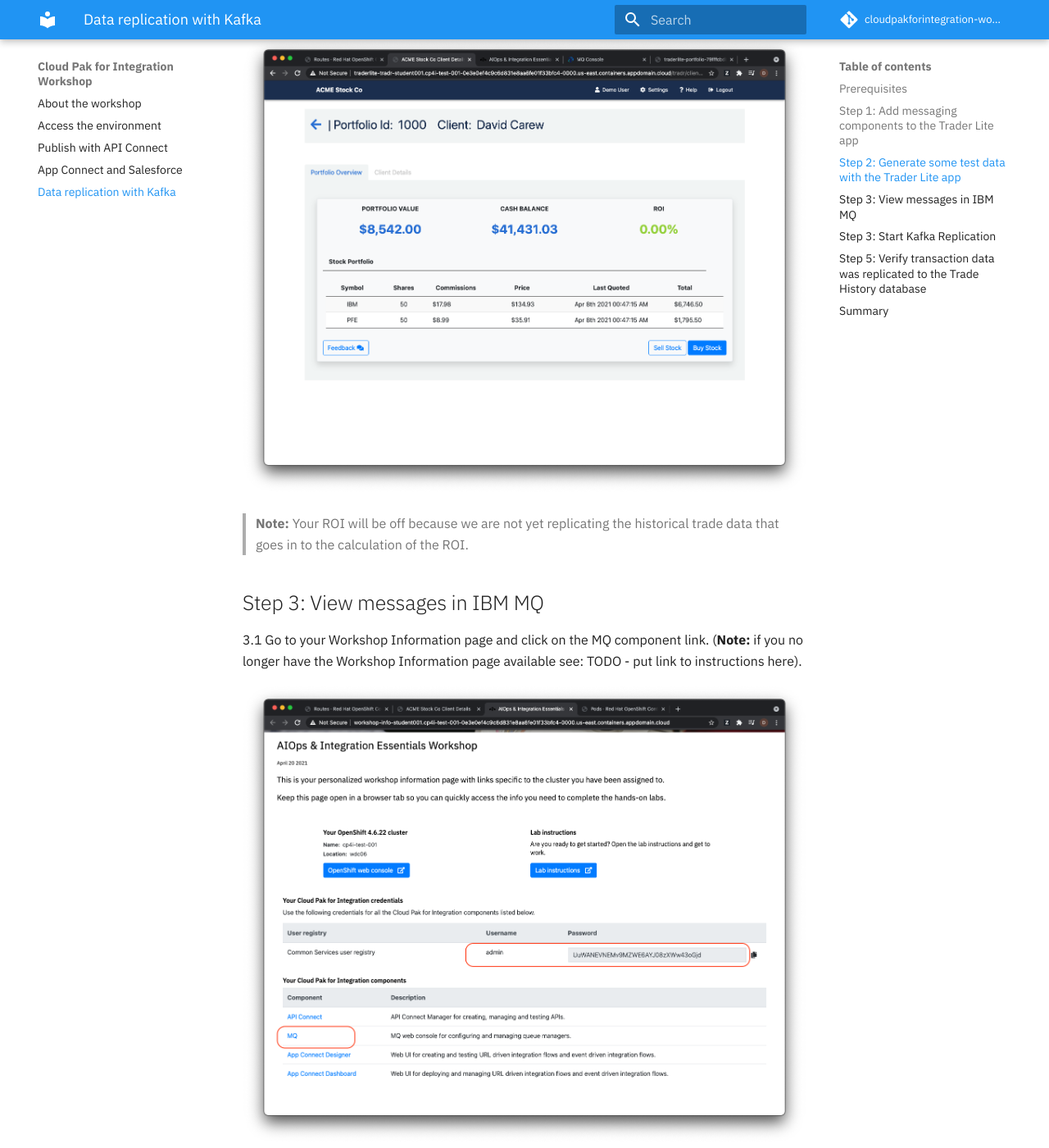
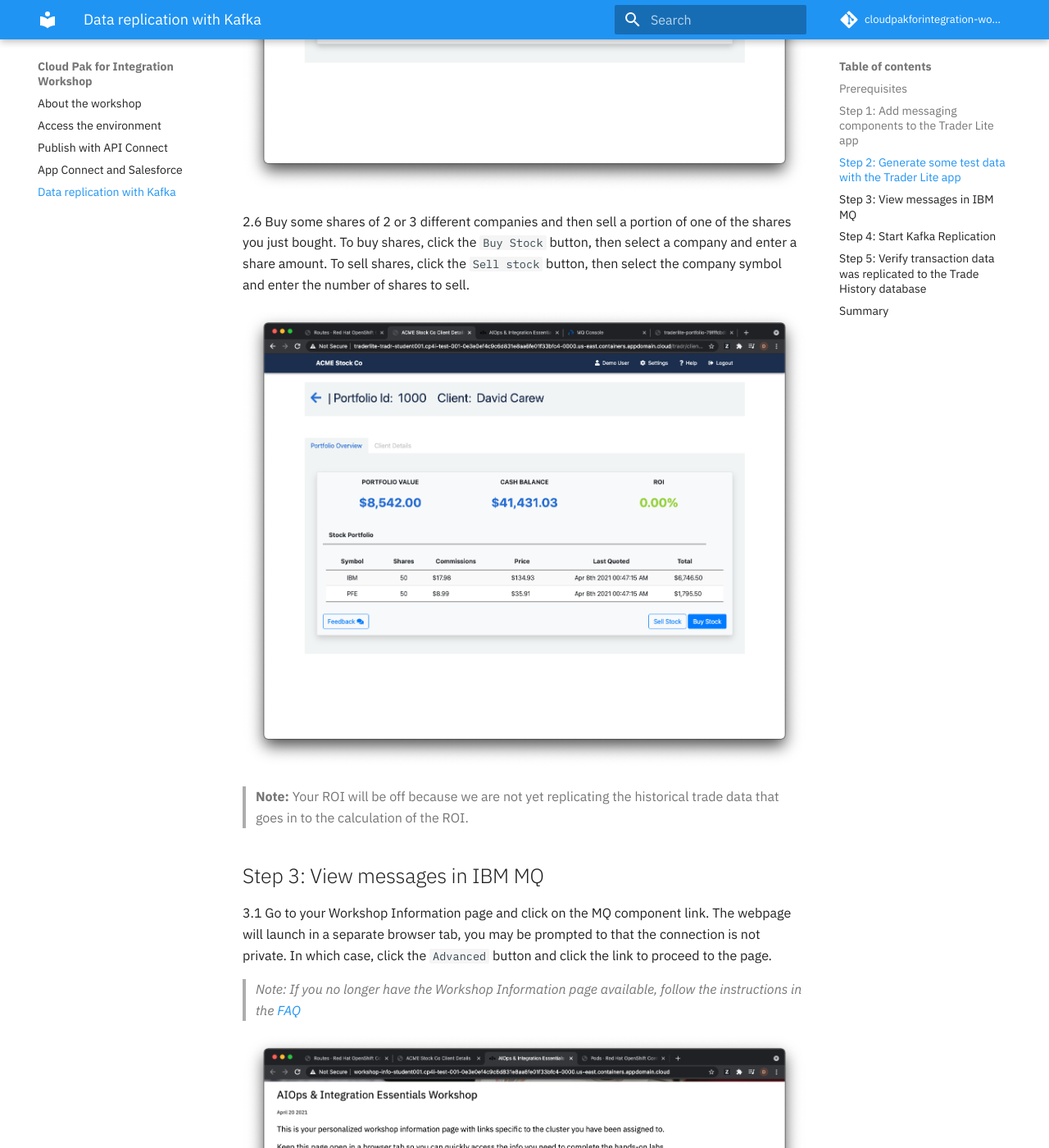
Before and after one commit to IBM/cloudpakforintegration-workshop, an MkDocs documentation site: the page built from docs/exercise-event-streaming/README.md, in a window 1280 px wide and 1400 px high, scrolled down 8312 px. Shown: the whole window at 82% size. Built offline with MkDocs 1.6.1 and Material for MkDocs 9.7.7, drawn with Linux system fonts in a browser that asks for light colours; comment, search, counter and statistics services are not loaded; some of the changed text lies outside the part shown.

Commit message:
Updates for event streaming lab
- Fix bulltes in intro section
- Fix numbering of right panel.
- Update name to traderlite app tab
- Clarify instructions to wait until the traderlite-portfolio-xxxx shows 1/1
- Clarify details on buying/selling shares.
- Couple of clarification steps

Added FAQ readme

- Steps to install traderlite app.
- Steps to get to workshop info page
- Private connection error message

```diff
--- a/docs/exercise-event-streaming/README.md
+++ b/docs/exercise-event-streaming/README.md
@@ -1,21 +1,22 @@
 # Exercise - Using IBM MQ and Kafka for near realtime data replication
 
-In this lab you will use IBM MQ and IBM Event Streams to replicate data from  a transactional database to a reporting database. The pattern used allows for seamless horizontal scaling to minimize the latency between the  time the transaction is committed to the transactional database and when it is available to be queried in the reporting database.
+In this lab you will use IBM MQ and IBM Event Streams to replicate data from a transactional database to a reporting database. The pattern used allows for seamless horizontal scaling to minimize the latency between the time the transaction is committed to the transactional database and when it is available to be queried in the reporting database.
 
 The architecture of the solution you will build is shown below:
 
 ![Architecture diagram](images/architecture.png)
 
 * The **portfolio** microservice sits at the center of the application. This microservice:
-   * sends completed transactions to an IBM MQ queue.
-   * calls the **trade-history** service to get aggregated historical trade data.
 
-* The **Kafka Connect** source uses the Kafka Connect framework and an IBM MQ source to consume the  transaction data from IBM MQ and sends it to a topic in Kafka. By scaling this service horizontally you can decrease the latency between the  time the transaction is committed to the transactional database and when it is available to be queried in the reporting database,
+    * sends completed transactions to an IBM MQ queue.
+    * calls the **trade-history** service to get aggregated historical trade data.
 
-* The **Kafka Connect** sink uses the Kafka Connect framework and a Mongodb sink to receive the transaction data from  Kafka and  publishes it to the reporting database. By scaling this service horizontally you can decrease the latency between the  time the transaction is committed to the transactional database and when it is available to be queried in the reporting database.
+* The **Kafka Connect** source uses the Kafka Connect framework and an IBM MQ source to consume the transaction data from IBM MQ and sends it to a topic in Kafka. By scaling this service horizontally you can decrease the latency between the time the transaction is committed to the transactional database and when it is available to be queried in the reporting database,
 
+* The **Kafka Connect** sink uses the Kafka Connect framework and a Mongodb sink to receive the transaction data from Kafka and publishes it to the reporting database. By scaling this service horizontally you can decrease the latency between the time the transaction is committed to the transactional database and when it is available to be queried in the reporting database.
 
 This lab is broken up into the following steps:
+
 1. [Prerequisites](#prerequisites)
 
 1. [Add messaging components to the Trader Lite app](#step-1-add-messaging-components-to-the-trader-lite-app)
@@ -32,20 +33,19 @@
 
 ## Prerequisites
 
-The *TraderLite* needs to be up and running on your cluster. If you've completed the API Connect and/or the Salesforce integration labs then you will have the app running already *TODO - note whats teps t follow to install the appp if it isn't installed*
-
+The *TraderLite* application needs to be up and running on your cluster. If you've completed the API Connect and/or the Salesforce integration labs then you will have the app running already. If you have not completed either of those labs, follow the installation instructions in this [FAQ](../faq/README.md#traderlite-application-installation) before continuing to step 1 below.
 
 ## Step 1: Add messaging components to the Trader Lite app
 
-In this section you will modify the TraderLite app to start storing transactions as MQ messages,  without setting up the KafkaConnect part that will move the transactions out of MQ, into Kafka and then into MongoDB. This demonstrates how MQ can serve as a reliable store and forward  buffer especially  during temporary network disruption.
+In this section you will modify the TraderLite app to start storing transactions as MQ messages, without setting up the KafkaConnect part that will move the transactions out of MQ, into Kafka and then into MongoDB. This demonstrates how MQ can serve as a reliable store and forward buffer especially during temporary network disruption.
 
->**Note:** You can click on any image in the instructions below to zoom in and see more details. When you do that just click on your  browser's back button to return to the previous state.
+>**Note:** You can click on any image in the instructions below to zoom in and see more details. When you do that just click on your browser's back button to return to the previous state.
 
-1.1 Go to the OpenShift console of your assigned cluster. Select the **student001** project. In the navigation on the left select **Installed Operators** and select the **TraderLite Operator**
+1.1 Go to the OpenShift console of your assigned cluster. Select the **student001** project. In the navigation on the left select **Installed Operators** in the **Operators** section and select the **TraderLite Operator**
 
   [![](images/traderlite-operator.png)](images/traderlite-operator.png)
 
-1.2 Click on the **TraderLite** tab
+1.2 Click on the **TraderLite app** tab
 
   [![](images/traderlite-crd.png)](images/traderlite-crd.png)
 
@@ -63,14 +63,17 @@
 
 1.6 In the navigation area on the left select **Pods** in the **Workloads** section. You should see that a new instance of the Portfolio pod has been started.
 
+  > *Note: You can enter `traderlite` in the search by name input field to filter the pods.*
+
   [![](images/portfolio-restart1.png)](images/portfolio-restart1.png)
 
-1.7 Wait until the new pod is in the  **Ready** state and the  previous pod has terminated before continuing.
+1.7 Wait until the new pod is in the **Ready** state and the previous pod has terminated before continuing.
 
+> *Note: You will know the traderlite-portfolio-xxxxx pod is in a ready state when the `Ready` column shows `1/1`. You will also see that the created column will have a recent timestamp value.*
 
 ## Step 2: Generate some test data with the Trader Lite app
 
-2.1 In your OpenShift console  click on **Routes** in the left navigation and then click on the icon next to the url for the **tradr** app (the UI for TraderLite)
+2.1 In your OpenShift console click on **Routes** in the left navigation under the **Networking** section and then click on the icon next to the url for the **tradr** app (the UI for TraderLite)
 
   [![](images/traderlite-run-tradr.png)](images/traderlite-run-tradr.png)
 
@@ -88,7 +91,7 @@
 
   [![](images/new-portfolio.png)](images/new-portfolio.png)
 
-2.6 Buy some shares of 2 or 3 different companies and then sell a portion of one of the shares you just bought
+2.6 Buy some shares of 2 or 3 different companies and then sell a portion of one of the shares you just bought. To buy shares, click the `Buy Stock` button, then select a company and enter a share amount. To sell shares, click the `Sell stock` button, then select the company symbol and enter the number of shares to sell.
 
   [![](images/a-few-trades.png)](images/a-few-trades.png)
 
@@ -96,7 +99,9 @@
 
 ## Step 3: View messages in IBM MQ
 
-3.1 Go to your Workshop Information page and click on the MQ component link. (**Note:** if you no longer have the Workshop Information page available see:  TODO - put link to instructions here).
+3.1 Go to your Workshop Information page and click on the MQ component link. The webpage will launch in a separate browser tab, you may be prompted to that the connection is not private. In which case, click the `Advanced` button and click the link to proceed to the page.
+
+   > *Note: If you no longer have the Workshop Information page available, follow the instructions in the [FAQ](../faq/README.md#workshop-information-page)*
 
   [![](images/nav-to-mq.png)](images/nav-to-mq.png)
 
@@ -110,19 +115,19 @@
 
   [![](images/trader-queue.png)](images/trader-queue.png)
 
-3.5 You should see messages for the trades you just executed.
+3.5 You should see messages for the trades you just executed. The number of messages in the queue will vary based on the number of buy/sell transactions you performed in the previous steps.
 
   [![](images/mq-messages.png)](images/mq-messages.png)
 
 3.6 Keep the browser tab with the MQ web interface open as you'll need it later in the lab.
 
-## Step 3: Start Kafka Replication
+## Step 4: Start Kafka Replication
 
 In this section you will configure the TraderLite app to start moving the transaction data out of MQ, into Kafka and then into the MongoDB reporting database.
 
 4.1 Go to the OpenShift console of your assigned cluster.  In the navigation on the left select **Installed Operators** and select the **TraderLite Operator**
 
-4.2 Click on the **TraderLite** tab
+4.2 Click on the **TraderLite app** tab
 
   [![](images/traderlite-crd.png)](images/traderlite-crd.png)
 
@@ -144,16 +149,15 @@
 
   [![](images/kc-status.png)](images/kc-status.png)
 
-4.8 Go back to the browser tab with the  MQ Console and verify that all the messages have been consumed by the *mq-source* connector.
+4.8 Go back to the browser tab with the MQ Console and verify that all the messages have been consumed by the *mq-source* connector. *(Note: You may need to reload this browser tab to see that the messages have been consumed.)*
 
   [![](images/mq-empty.png)](images/mq-empty.png)
-
 
 ## Step 5: Verify transaction data was replicated to the Trade History database
 
 5.1 Go to the OpenShift console of your assigned cluster.  In the navigation on the left select **Routes** in the **Networking** section.
 
-5.2 Copy the  link for the *trade-history* microservice and paste it into a new browser tab.
+5.2 Copy the link for the *trade-history* microservice and paste it into a new browser tab.
 
 > **Note:** You will get a 404 (Not Found) message if you try to access this URL as is. This is because the *trade-history* microservice requires extra path information.
 
@@ -163,7 +167,6 @@
 
   [![](images/trade-history2.png)](images/trade-history2.png)
 
-
 ## Summary
 
 Congratulations ! You successfully completed the following key steps in this lab:
```
Also changed, not shown: docs/faq/README.md (added, +57 -0 lines), docs/exercise-event-streaming/images/traderlite-crd.png, docs/faq/images/private-connection-message.png (added), docs/faq/images/traderlite-create-values-default.png (added), docs/faq/images/workshop-info-route.png (added).
